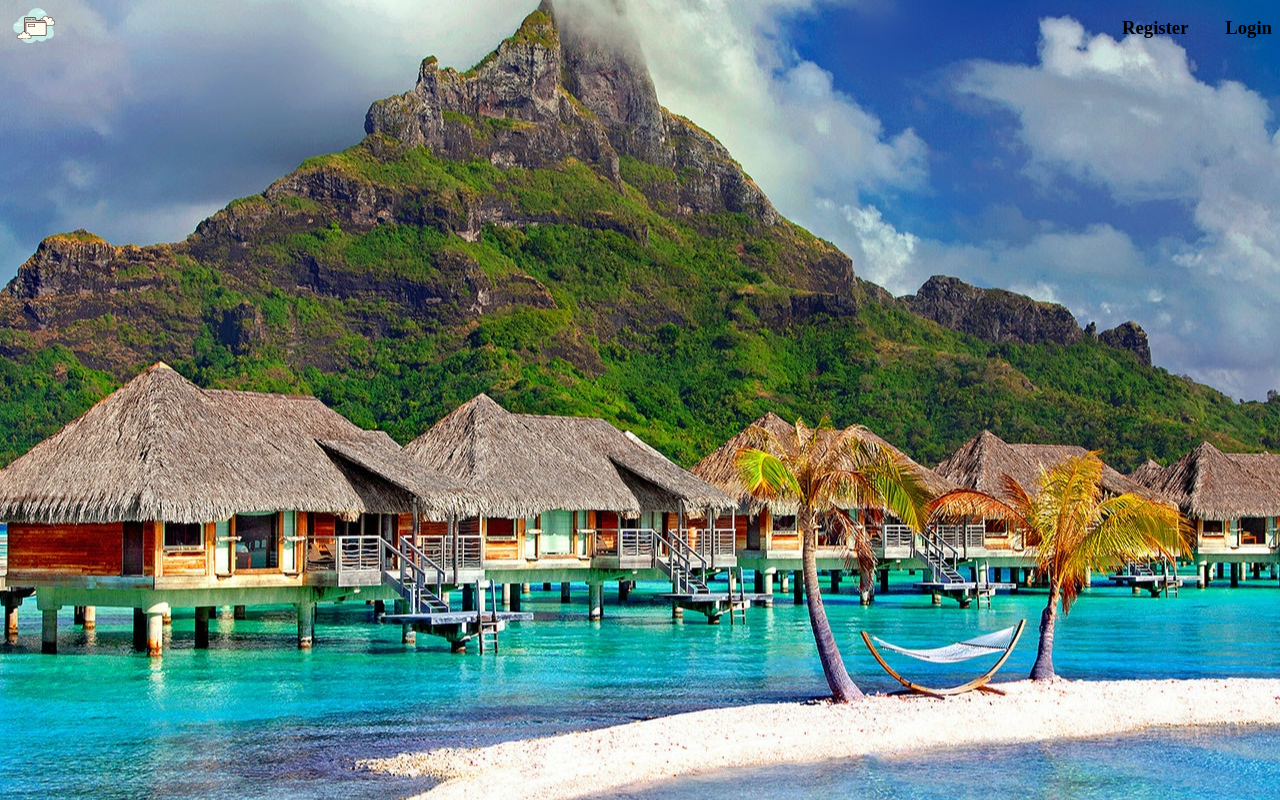
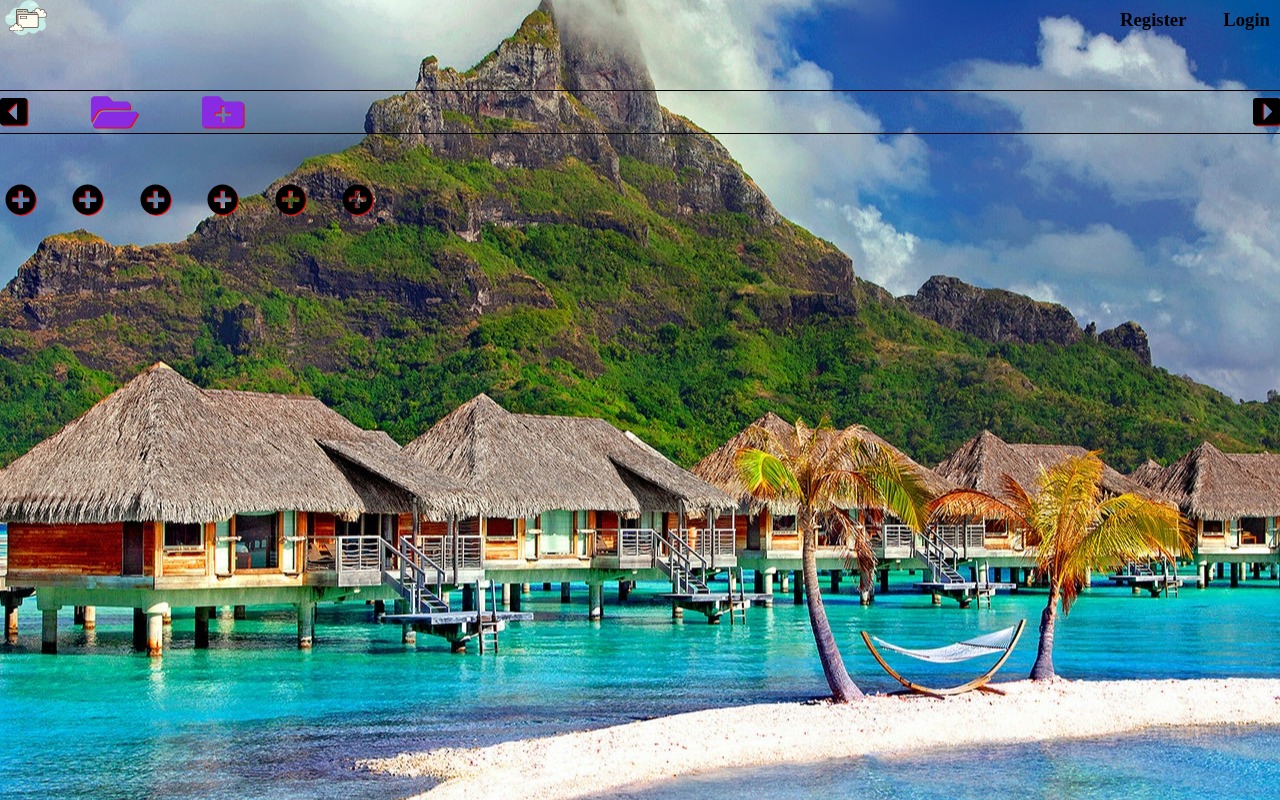
Before and after one commit to ligis5/storing-favorits, a Next.js app: page /main in a window 1280 px wide. Built offline with nearby package versions, Linux system fonts and the light colour scheme.

Commit message:
created folders, folder pages, added files component, folders component

```diff
--- a/components/Layout.js
+++ b/components/Layout.js
@@ -15,7 +15,7 @@ const Layout = ({ children, title, description }) => {
         />
       </Head>
       <header className="header">
-        <Link href="main">
+        <Link href="/main">
           <a>
             <Image width="50%" height="50%" alt="folder" src={folderIcon} />
           </a>
--- /dev/null
+++ b/components/folder.js
@@ -0,0 +1,22 @@
+import {
+  faFolderPlus,
+  faFolder,
+  faFolderOpen,
+} from "@fortawesome/free-solid-svg-icons";
+import { FontAwesomeIcon } from "@fortawesome/react-fontawesome";
+
+const Folder = () => {
+  const style = {
+    fontSize: "calc(2vh + 2vw)",
+    color: "rgb(137, 43, 226)",
+    filter: "drop-shadow(1px 1px red)",
+  };
+
+  return (
+    <>
+      <FontAwesomeIcon style={style} icon={faFolderOpen} />
+      <FontAwesomeIcon style={style} icon={faFolderPlus} />
+    </>
+  );
+};
+export default Folder;
--- /dev/null
+++ b/components/folders.js
@@ -0,0 +1,10 @@
+import Folder from "./folder";
+
+const Folders = () => {
+  return (
+    <>
+      <Folder />
+    </>
+  );
+};
+export default Folders;
--- a/pages/main.js
+++ /dev/null
@@ -1,13 +0,0 @@
-import { faCoffee } from "@fortawesome/free-solid-svg-icons";
-import { FontAwesomeIcon } from "@fortawesome/react-fontawesome";
-import Layout from "../components/Layout";
-
-const MainPage = () => {
-  return (
-    <Layout>
-      <div></div>
-    </Layout>
-  );
-};
-
-export default MainPage;
--- /dev/null
+++ b/pages/main/folders/index.js
@@ -0,0 +1,15 @@
+import Layout from "../../../components/Layout";
+import Folders from "../../../components/folders";
+import styles from "../../../styles/Folders.module.css";
+
+const FoldersPage = () => {
+  const { folders } = styles;
+  return (
+    <Layout>
+      <div className={folders}>
+        <Folders />
+      </div>
+    </Layout>
+  );
+};
+export default FoldersPage;
--- /dev/null
+++ b/pages/main/index.js
@@ -0,0 +1,46 @@
+import {
+  faPlusCircle,
+  faCaretSquareLeft,
+  faCaretSquareRight,
+} from "@fortawesome/free-solid-svg-icons";
+import { FontAwesomeIcon } from "@fortawesome/react-fontawesome";
+
+import Folders from "../../components/folders";
+import Layout from "../../components/Layout";
+import styles from "../../styles/Main.module.css";
+
+const MainPage = () => {
+  const { links, emptyLink, folders } = styles;
+  return (
+    <Layout>
+      <div className={folders}>
+        <FontAwesomeIcon
+          style={{
+            fontSize: "calc(1.5vh + 1.5vw)",
+            filter: "drop-shadow(1px 1px red)",
+          }}
+          icon={faCaretSquareLeft}
+        />
+        <Folders />
+        <FontAwesomeIcon
+          icon={faCaretSquareRight}
+          style={{
+            marginLeft: "auto",
+            fontSize: "calc(1.5vh + 1.5vw)",
+            filter: "drop-shadow(1px 1px red)",
+          }}
+        />
+      </div>
+      <div className={links}>
+        <FontAwesomeIcon className={emptyLink} icon={faPlusCircle} />
+        <FontAwesomeIcon className={emptyLink} icon={faPlusCircle} />
+        <FontAwesomeIcon className={emptyLink} icon={faPlusCircle} />
+        <FontAwesomeIcon className={emptyLink} icon={faPlusCircle} />
+        <FontAwesomeIcon className={emptyLink} icon={faPlusCircle} />
+        <FontAwesomeIcon className={emptyLink} icon={faPlusCircle} />
+      </div>
+    </Layout>
+  );
+};
+
+export default MainPage;
--- /dev/null
+++ b/styles/Folders.module.css
@@ -0,0 +1,5 @@
+.folders {
+  margin-top: 20px;
+  display: grid;
+  grid-template-columns: repeat(20, auto);
+}
--- /dev/null
+++ b/styles/Main.module.css
@@ -0,0 +1,20 @@
+.folders {
+  margin-top: 50px;
+  display: flex;
+  align-items: center;
+  gap: 5vw;
+  width: 100%;
+  border-top: 1px solid black;
+  border-bottom: 1px solid black;
+}
+
+.links {
+  margin-left: 5px;
+  margin-top: 50px;
+  display: grid;
+  grid-template-columns: repeat(30, auto);
+}
+.emptyLink {
+  font-size: calc(1.5vh + 1.5vw);
+  filter: drop-shadow(1px 1px red);
+}
--- a/styles/globals.css
+++ b/styles/globals.css
@@ -1,8 +1,12 @@
+body {
+  margin: 0;
+}
 .header {
   display: flex;
   justify-content: space-between;
   height: 5vh;
   align-items: center;
+  padding-right: 10px;
 }
 
 .login {
```
Also changed, not shown: components/file.js (added, +14 -0 lines), components/files.js (added, +10 -0 lines), pages/main/folders/[folder].js (added, +12 -0 lines).
